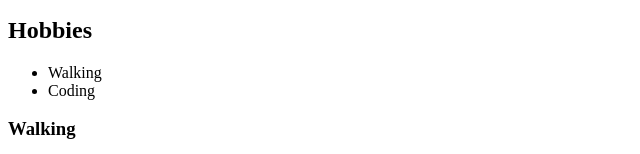
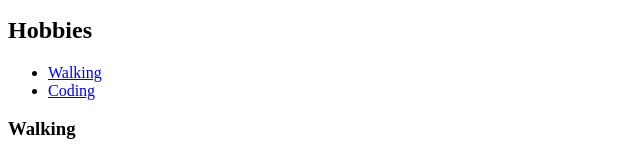
Before and after one commit to aveiszhab/my-portfolio, a plain HTML site: page index.html in a window 1280 px wide. Shown: the part 542-696 px from the top of the page, without its empty margins (0-640 px from the left). Drawn offline with Linux system fonts and the light colour scheme.

Commit message:
internal link corrections2

```diff
--- a/index.html
+++ b/index.html
@@ -34,8 +34,8 @@
         <h2>Hobbies</h2>
         <section class="section1">
             <ul>
-                <li><a src="#walking">Walking</a></li>
-                <li><a src="#coding">Coding</a></li>
+                <li><a href="#walking">Walking</a></li>
+                <li><a href="#coding">Coding</a></li>
             </ul>
         </section>
         <section id="walking" class="section2">
```
